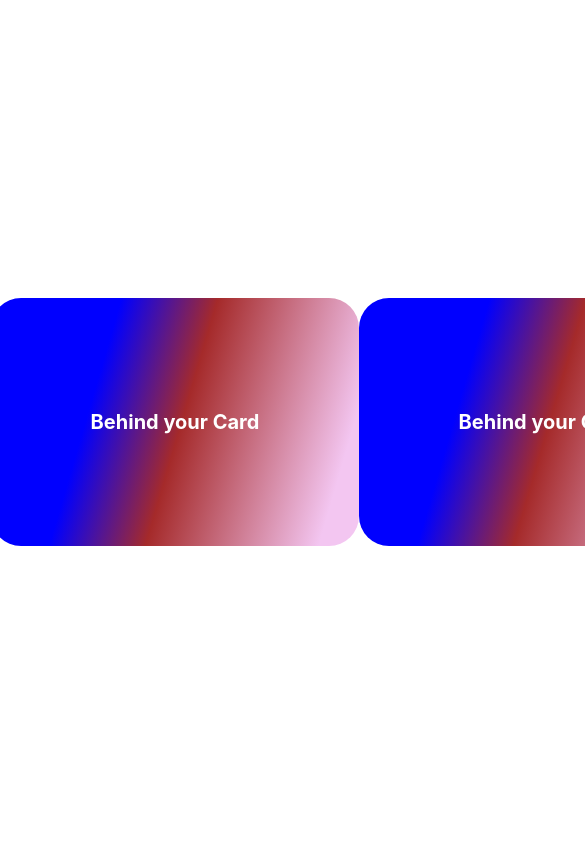
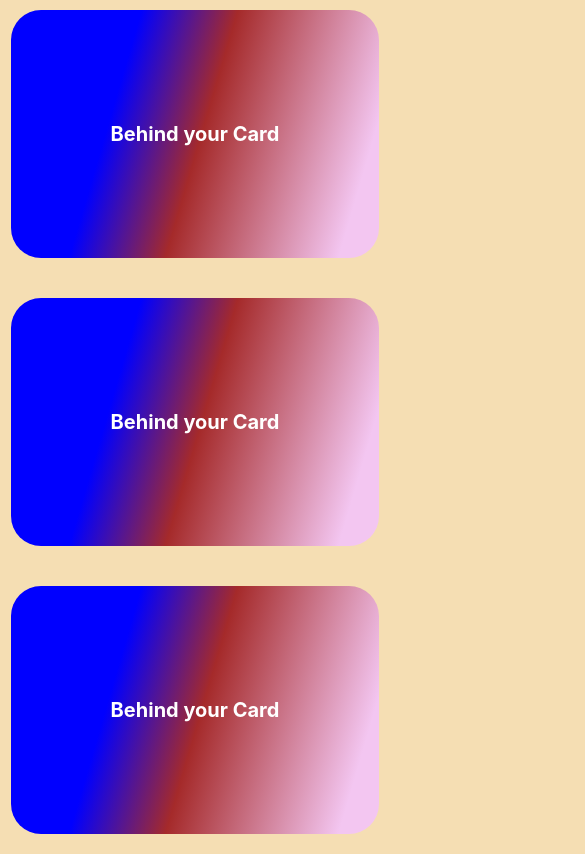
Before and after one commit to NKoech123/front_playground, a React (Create React App) app in the folder cards/: page / in a window 390 px wide. Shown: the top 854 px of the page, 585 px wide, since content can reach past the window. Built offline with nearby package versions, Linux system fonts and the light colour scheme.

Commit message:
add responsiveness

```diff
--- a/cards/src/App.css
+++ b/cards/src/App.css
@@ -13,7 +13,7 @@
 
 .App{
   height: 100vh;
-  /* width: 100%;  */
+   width: 100%;
   display: flex;
   align-items: center;
   justify-content: center;
--- a/cards/src/components/CreditCard/CreditCard.css
+++ b/cards/src/components/CreditCard/CreditCard.css
@@ -12,6 +12,8 @@
         brown 51.55%,
         #f3c6f1 90.85%
       );
+      margin-right: 20px;
+
 }
 
 .CreditCardBehind{
@@ -30,7 +32,9 @@
       );
     justify-content: center;
     align-items: center;
+    margin-right: 20px;
 }
+
 
 .CreditCardBehind>p{
     color: white;
@@ -90,3 +94,26 @@ img{
 .Info>p:nth-child(2){
     margin-right: 75px;
 }
+
+
+
+  @media only screen and (max-width: 600px) {
+    body {
+      background-color: wheat;
+    }
+    .CreditCard{
+        display: flex;
+        margin: 20px;
+    }
+
+    .CreditCardBehind{
+        display: flex;
+        margin: 20px;
+    }
+
+    .App{
+        display: flex;
+        flex-direction: column;
+    }
+
+  }
```
